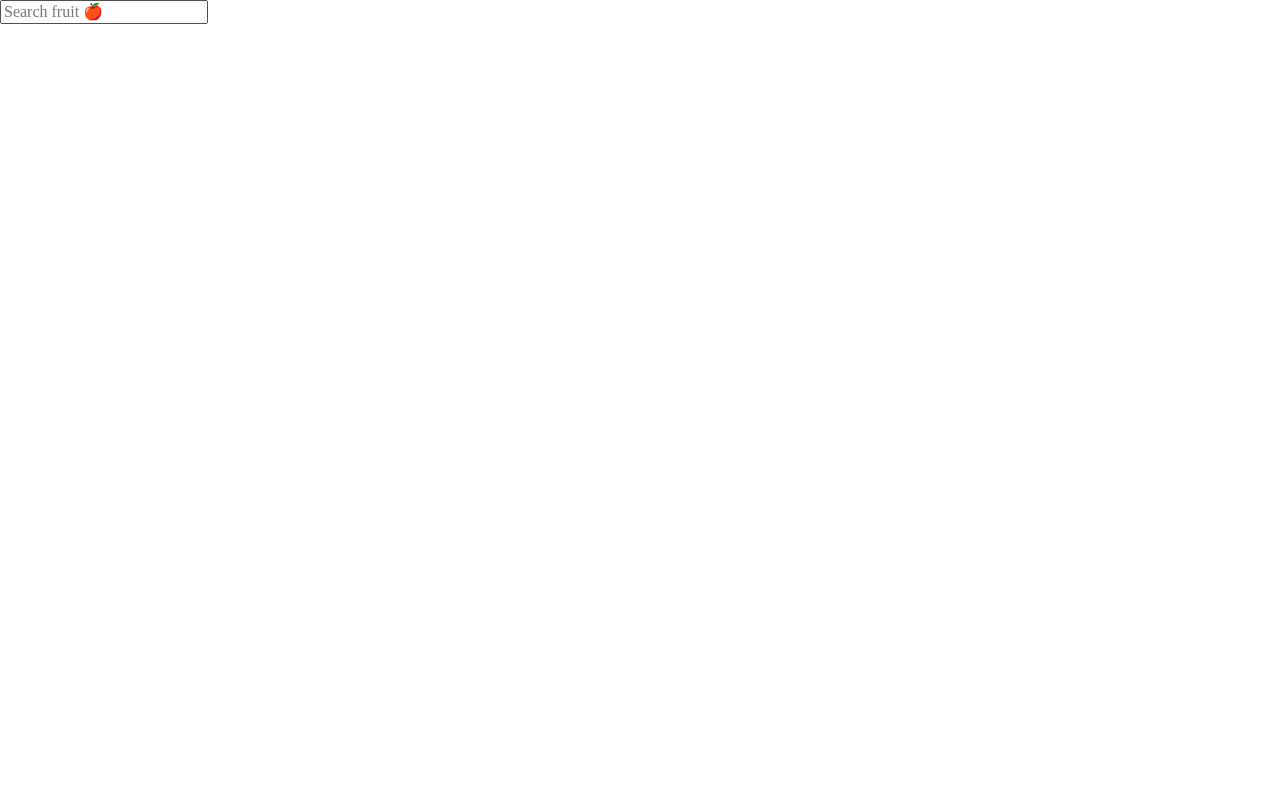
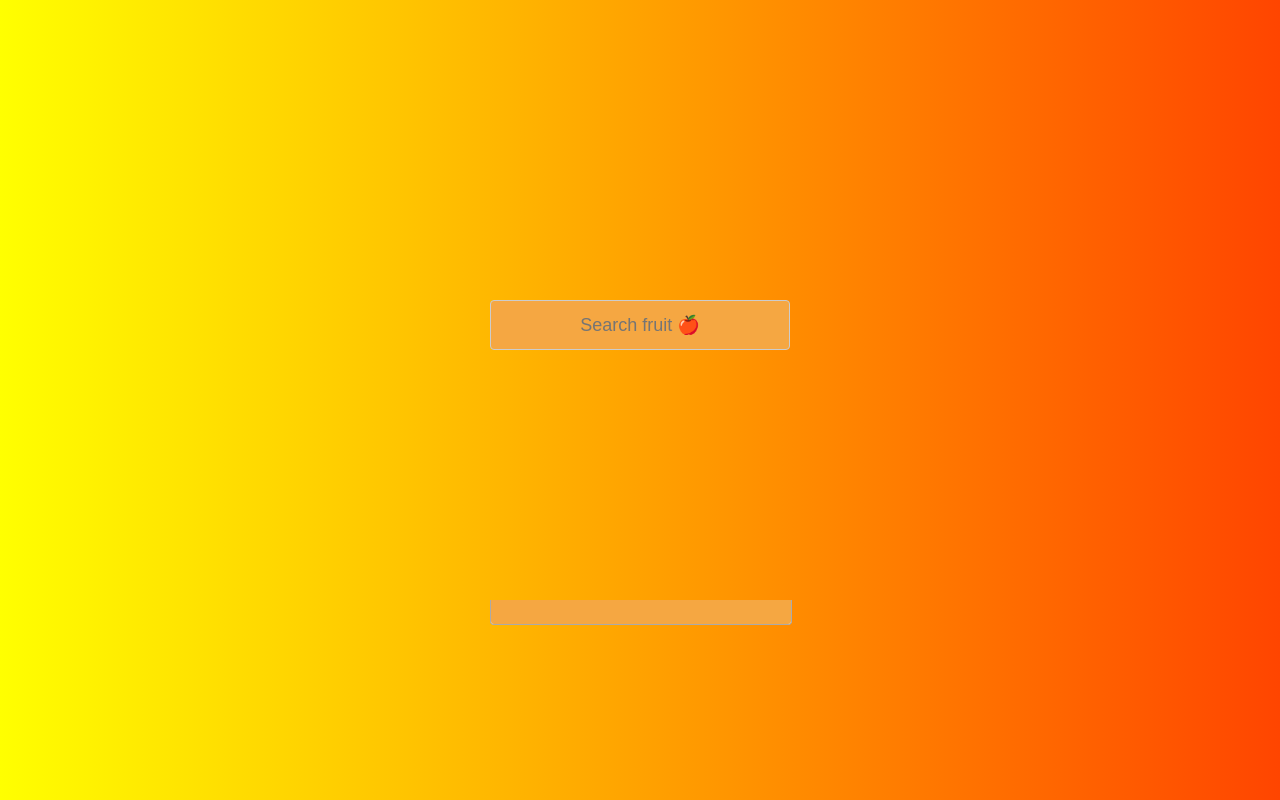
Before and after one commit to Nachash613/starter_code, a plain HTML site: page index.html in a window 1280 px wide. Drawn offline with nearby package versions, Linux system fonts and the light colour scheme.

Commit message:
updated files

```diff
--- a/index.html
+++ b/index.html
@@ -1,22 +1,30 @@
 <!DOCTYPE html>
-<html lang="en" >
+<html lang="en">
   <head>
-  <meta charset="UTF-8">
+    <meta charset="UTF-8" />
     <title>Fruit Autocomplete</title>
-  <link rel="stylesheet" href="https://cdnjs.cloudflare.com/ajax/libs/normalize/5.0.0/normalize.min.css">
-<link rel="stylesheet" href="./style.css">
-
+    <link
+      rel="stylesheet"
+      href="https://cdnjs.cloudflare.com/ajax/libs/normalize/5.0.0/normalize.min.css"
+    />
+    <link rel="stylesheet" href="./style.css" />
   </head>
   <body>
     <!-- partial:index.partial.html -->
     <div class="search-container">
-	<input type="text" name="fruit" id="fruit" placeholder="Search fruit 🍎">
+      <input
+        type="text"
+        name="fruit"
+        id="fruit"
+        placeholder="Search fruit 🍎"
+      />
       <div class="suggestions">
-		<ul></ul>
+        <ul>
+          <li></li>
+        </ul>
       </div>
     </div>
     <!-- partial -->
-  <script  src="./script.js"></script>
-
+    <script src="./script.js"></script>
   </body>
 </html>
--- a/script.js
+++ b/script.js
@@ -1,28 +1,117 @@
-const input = document.querySelector('#fruit');
-const suggestions = document.querySelector('.suggestions ul');
+const input = document.querySelector("#fruit");
+const suggestions = document.querySelector(".suggestions ul");
 
-const fruit = ['Apple', 'Apricot', 'Avocado 🥑', 'Banana', 'Bilberry', 'Blackberry', 'Blackcurrant', 'Blueberry', 'Boysenberry', 'Currant', 'Cherry', 'Coconut', 'Cranberry', 'Cucumber', 'Custard apple', 'Damson', 'Date', 'Dragonfruit', 'Durian', 'Elderberry', 'Feijoa', 'Fig', 'Gooseberry', 'Grape', 'Raisin', 'Grapefruit', 'Guava', 'Honeyberry', 'Huckleberry', 'Jabuticaba', 'Jackfruit', 'Jambul', 'Juniper berry', 'Kiwifruit', 'Kumquat', 'Lemon', 'Lime', 'Loquat', 'Longan', 'Lychee', 'Mango', 'Mangosteen', 'Marionberry', 'Melon', 'Cantaloupe', 'Honeydew', 'Watermelon', 'Miracle fruit', 'Mulberry', 'Nectarine', 'Nance', 'Olive', 'Orange', 'Clementine', 'Mandarine', 'Tangerine', 'Papaya', 'Passionfruit', 'Peach', 'Pear', 'Persimmon', 'Plantain', 'Plum', 'Pineapple', 'Pomegranate', 'Pomelo', 'Quince', 'Raspberry', 'Salmonberry', 'Rambutan', 'Redcurrant', 'Salak', 'Satsuma', 'Soursop', 'Star fruit', 'Strawberry', 'Tamarillo', 'Tamarind', 'Yuzu'];
+const fruit = [
+  "Apple",
+  "Apricot",
+  "Avocado 🥑",
+  "Banana",
+  "Bilberry",
+  "Blackberry",
+  "Blackcurrant",
+  "Blueberry",
+  "Boysenberry",
+  "Currant",
+  "Cherry",
+  "Coconut",
+  "Cranberry",
+  "Cucumber",
+  "Custard apple",
+  "Damson",
+  "Date",
+  "Dragonfruit",
+  "Durian",
+  "Elderberry",
+  "Feijoa",
+  "Fig",
+  "Gooseberry",
+  "Grape",
+  "Raisin",
+  "Grapefruit",
+  "Guava",
+  "Honeyberry",
+  "Huckleberry",
+  "Jabuticaba",
+  "Jackfruit",
+  "Jambul",
+  "Juniper berry",
+  "Kiwifruit",
+  "Kumquat",
+  "Lemon",
+  "Lime",
+  "Loquat",
+  "Longan",
+  "Lychee",
+  "Mango",
+  "Mangosteen",
+  "Marionberry",
+  "Melon",
+  "Cantaloupe",
+  "Honeydew",
+  "Watermelon",
+  "Miracle fruit",
+  "Mulberry",
+  "Nectarine",
+  "Nance",
+  "Olive",
+  "Orange",
+  "Clementine",
+  "Mandarine",
+  "Tangerine",
+  "Papaya",
+  "Passionfruit",
+  "Peach",
+  "Pear",
+  "Persimmon",
+  "Plantain",
+  "Plum",
+  "Pineapple",
+  "Pomegranate",
+  "Pomelo",
+  "Quince",
+  "Raspberry",
+  "Salmonberry",
+  "Rambutan",
+  "Redcurrant",
+  "Salak",
+  "Satsuma",
+  "Soursop",
+  "Star fruit",
+  "Strawberry",
+  "Tamarillo",
+  "Tamarind",
+  "Yuzu",
+];
 
 function search(str) {
-	let results = [];
-
-	// TODO
-
-	return results;
+  let results = [];
+  fruit.forEach((f) => {
+    if (f.toLowerCase().includes(str.toLowerCase())) {
+      results.push(f);
+    }
+  });
+  return results;
 }
 
 function searchHandler(e) {
-	// TODO
+  showSuggestions(search(e.target.value));
 }
 
 function showSuggestions(results, inputVal) {
+  const fruitList = results
+    .map((list) => {
+      return "<li>" + list + "</li>";
+    })
+    .join("");
 
-	// TODO
+  suggestions.innerHTML = "<ul>" + fruitList + "</ul>";
+  suggestions.style.display = "block";
 }
 
 function useSuggestion(e) {
-	// TODO
+  input.value = e.target.innerHTML;
+  suggestions.style.display = "none";
 }
 
-input.addEventListener('keyup', searchHandler);
-suggestions.addEventListener('click', useSuggestion);
+input.addEventListener("keyup", searchHandler);
+suggestions.addEventListener("click", useSuggestion);
--- a/style.css
+++ b/style.css
@@ -1,5 +1,8 @@
 * {
-  /* box-sizing: border-box; */
+  margin: 0;
+  padding: 0;
+  box-sizing: border-box;
+  font-family: "Poppins", sans-serif;
 }
 
 :focus {
@@ -7,19 +10,40 @@
 }
 
 body {
-  /* TODO */
+  background-image: linear-gradient(to right, yellow, orangered);
 }
 
 input {
- /* TODO */
+  display: block;
+  margin: 250px auto;
+  height: 50px;
+  background: #f5a742;
+  border: 0;
+  outline-color: orangered;
+  font-size: 18px;
+  color: #333;
+  width: 300px;
+  border-radius: 5px;
+  padding: 5px;
+}
+
+input:focus {
+  outline: none;
+  border-color: #000;
 }
 
 .search-container {
- /* TODO */
+  margin: 0 auto;
+  width: 300px;
+  height: 30px;
+  margin-top: 300px;
+  border-radius: 10px;
+  text-align: center;
+  left: 620px;
 }
 .search-container input,
 .search-container .suggestions {
-  /* TODO */
+  text-align: center;
 }
 .search-container input {
   /* TODO */
@@ -29,18 +53,57 @@ input {
 }
 
 ul {
-  /* TODO */
+  display: block;
+  margin: -250px auto;
+  width: 300px;
+  background: #f5a742;
+  max-height: 200px;
+  overflow-y: auto;
 }
 ul.has-suggestions {
-  /* TODO */
+  display: block;
 }
 ul li {
-  /* TODO */
+  list-style-type: none;
+  font-size: large;
+  font-family: "Segoe UI", sans-serif;
 }
 ul li:hover {
-  /* TODO */
+  background: orangered;
 }
 
 input {
   /* TODO */
 }
+
+.search-container input {
+  padding: 12px;
+  border-radius: 4px;
+  border: 1px solid #ccc;
+}
+
+.suggestions {
+  position: absolute;
+  background: #fff;
+  border: 1px solid #aaa;
+  border-top: none;
+  border-bottom-left-radius: 4px;
+  border-bottom-right-radius: 4px;
+  max-height: 180px;
+  overflow-y: auto;
+}
+
+.suggestions ul {
+  list-style: none;
+  padding: 0;
+  margin: 0;
+}
+
+.suggestions li {
+  padding: 12px;
+}
+
+.suggestions li:hover {
+  background: #eee;
+  cursor: pointer;
+}
```
Lines whose indentation alone changed are shown as unchanged.
